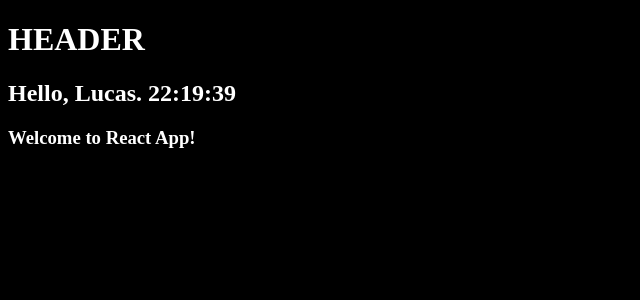
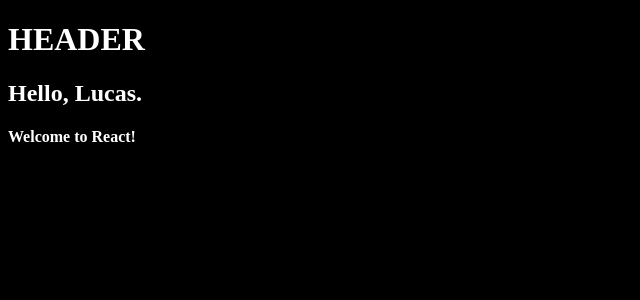
Before and after one commit to lucasfalm/react-training, a React (Create React App) app in the folder react-trainning/: page / in a window 1280 px wide. Shown: the top 300 px of the page, without its empty margins (0-640 px from the left). Built offline with nearby package versions, Linux system fonts and the light colour scheme.

Commit message:
convert all functions to arrow functions, and create Welcome component

```diff
--- a/react-trainning/src/App.jsx
+++ b/react-trainning/src/App.jsx
@@ -1,17 +1,13 @@
 import React from 'react'
 import Header from './components/basics/Header'
 import Subheader from  './components/basics/Subheader'
+import Welcome from './components/basics/Welcome'
 
-export default function App(){
-    const welcome =  <h3> Welcome to React App! </h3>
-    var today = new Date()
-    var time = today.getHours() + ":" + today.getMinutes() + ":" + today.getSeconds();
-
-    return(
+// simpliest way to write an arrow function
+export default _ => // _ with 1 param, could be (), or (props)
         <>
             <Header />
-            <Subheader name="Lucas" date={ time } />
-            { welcome }
+            <Subheader name="Lucas" />
+            <Welcome />
         </>
-    )
-}
+// no returns because the arrow implicitly returns the last evaluetade value
--- a/react-trainning/src/components/basics/Subheader.jsx
+++ b/react-trainning/src/components/basics/Subheader.jsx
@@ -1,9 +1,9 @@
 import React from 'react'
 
-export default function Subheader(props) {
+export default props => {
     return(
         <React.Fragment>
-            <h2> Hello, { props.name }. { props.date } </h2>
+            <h2> Hello, { props.name }.</h2>
         </React.Fragment>
     )
 }
--- /dev/null
+++ b/react-trainning/src/components/basics/Welcome.jsx
@@ -0,0 +1,6 @@
+import React from 'react'
+
+export default _ =>
+    <>
+        <h4><strong> Welcome to React! </strong></h4>
+    </>
```
